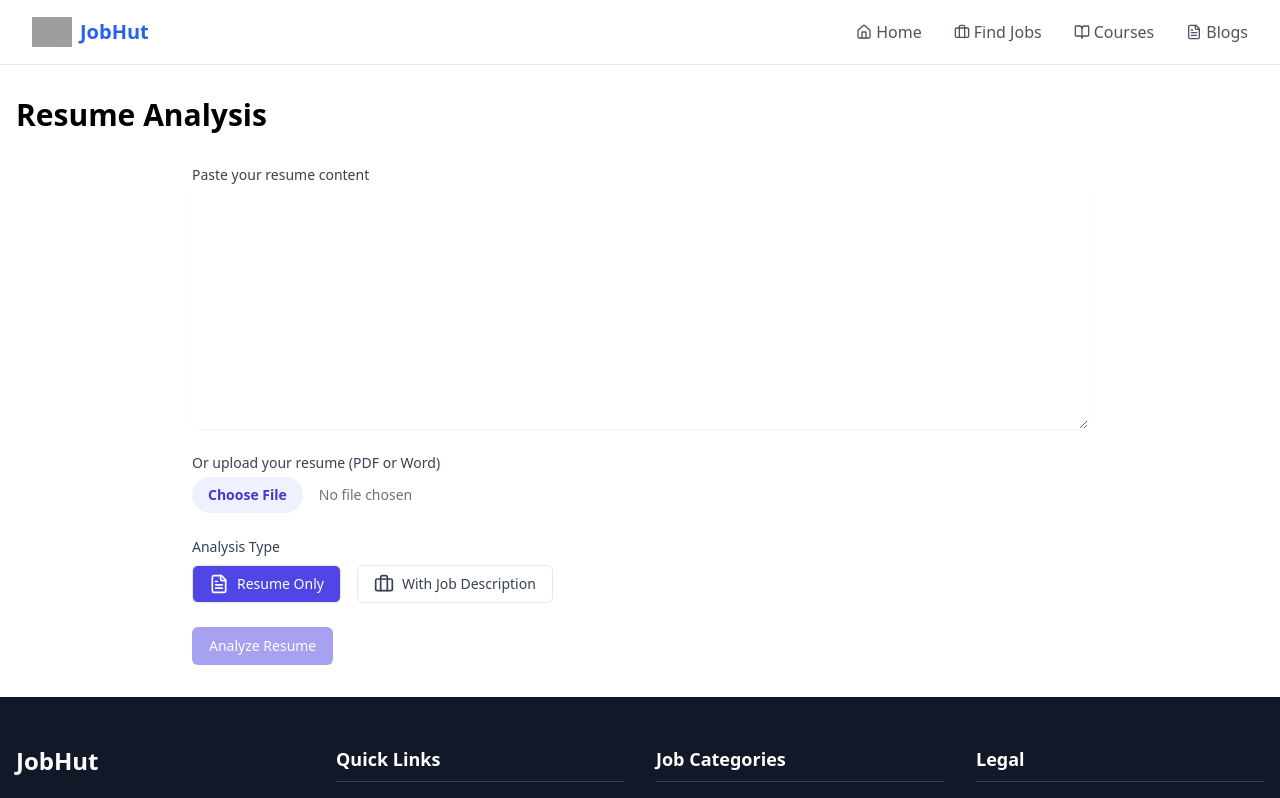
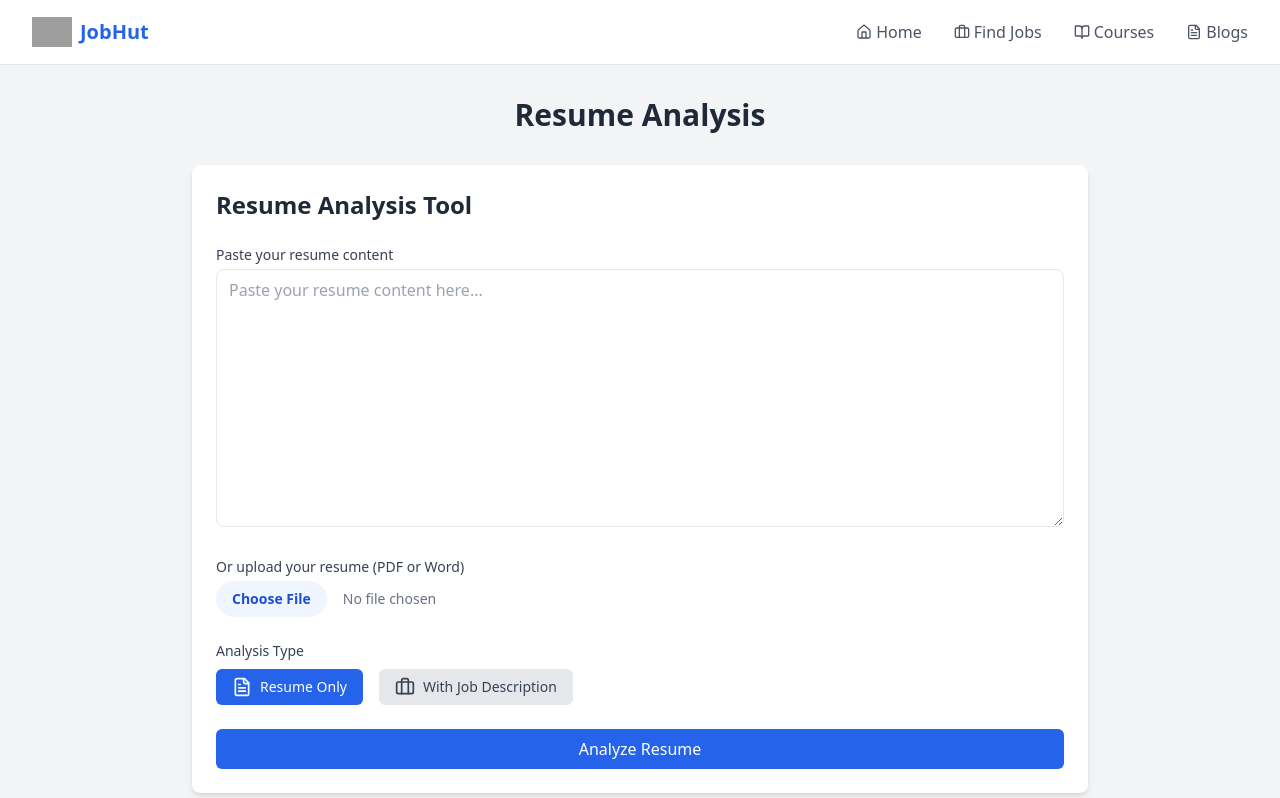
Before and after one commit to Adithya3618/jobHut, a Next.js app: page /resume-analysis in a window 1280 px wide. Shown: the top 798 px of the page. Built offline with nearby package versions, Linux system fonts and the light colour scheme; grey boxes are pictures that could not be loaded.

Commit message:
change ai resume

```diff
--- a/app/components/ResumeAnalysisForm.js
+++ b/app/components/ResumeAnalysisForm.js
@@ -1,55 +1,87 @@
-'use client'
+'use client';
 
-import { useState } from 'react'
-import { Upload, FileText, Briefcase } from 'lucide-react'
+import { useState } from 'react';
+import { Upload, FileText, Briefcase, AlertCircle } from 'lucide-react';
 
 export default function ResumeAnalysisForm() {
-  const [resumeContent, setResumeContent] = useState('')
-  const [jobDescription, setJobDescription] = useState('')
-  const [file, setFile] = useState(null)
-  const [analysisType, setAnalysisType] = useState('resume')
-  const [isLoading, setIsLoading] = useState(false)
-  const [result, setResult] = useState(null)
+  const [resumeContent, setResumeContent] = useState('');
+  const [jobDescription, setJobDescription] = useState('');
+  const [file, setFile] = useState(null);
+  const [analysisType, setAnalysisType] = useState('resume');
+  const [isLoading, setIsLoading] = useState(false);
+  const [result, setResult] = useState(null);
+  const [error, setError] = useState(null);
 
   const handleFileChange = (e) => {
-    const selectedFile = e.target.files[0]
-    if (selectedFile && (selectedFile.type === 'application/pdf' || selectedFile.type === 'application/vnd.openxmlformats-officedocument.wordprocessingml.document')) {
-      setFile(selectedFile)
+    const selectedFile = e.target.files[0];
+    if (
+      selectedFile &&
+      ['application/pdf', 'application/vnd.openxmlformats-officedocument.wordprocessingml.document'].includes(selectedFile.type)
+    ) {
+      setFile(selectedFile);
+      setError(null);
     } else {
-      alert('Please upload a PDF or Word document')
+      setError('Please upload a PDF or Word document');
+      setFile(null);
+    }
+  };
+
+  const handleSubmit = async (e) => {
+    e.preventDefault();
+    setIsLoading(true);
+    setResult(null);
+    setError(null);
+
+    let content = resumeContent;
+
+    if (file) {
+      const formData = new FormData();
+      formData.append('file', file);
+      try {
+        const response = await fetch('/api/upload', {
+          method: 'POST',
+          body: formData,
+        });
+        if (!response.ok) {
+          throw new Error(`File upload failed: ${response.status} ${response.statusText}`);
+        }
+        const data = await response.json();
+        if (data.success) {
+          content = data.text;
+        } else {
+          throw new Error(data.error || 'File upload failed');
+        }
+      } catch (error) {
+        setIsLoading(false);
+        setError(error.message);
+        return;
       }
     }
 
-  const handleSubmit = async (e) => {
-    e.preventDefault()
-    setIsLoading(true)
-    setResult(null)
-
-    let content = resumeContent
-
-    if (file) {
-      const formData = new FormData()
-      formData.append('file', file)
-      const response = await fetch('/api/upload', {
-        method: 'POST',
-        body: formData
-      })
-      const data = await response.json()
-      if (data.success) {
-        content = data.text
-      } else {
-        setIsLoading(false)
-        alert('Error uploading file')
-        return
-      }
+    if (!content) {
+      setIsLoading(false);
+      setError('Please provide resume content or upload a file');
+      return;
     }
 
-    const apiUrl = "https://generativelanguage.googleapis.com/v1beta/models/gemini-pro:generateContent?key=AIzaSyB5OXRVT7-ga8OaCKMIqyACEA8A0TVZ6ZE"
+    const apiUrl = `https://generativelanguage.googleapis.com/v1beta/models/gemini-pro:generateContent?key=${process.env.NEXT_PUBLIC_API_KEY}`;
 
-    let prompt = `Analyze the following resume and provide a score out of 10, suggestions for improvement, and identify any missing fields or keywords:\n\n${content}`
+    let prompt = `Analyze the following resume and provide a detailed assessment. Include:
+    1. Overall score out of 10
+    2. Strengths of the resume
+    3. Areas for improvement
+    4. Missing key elements or keywords
+    5. Suggestions for better formatting or structure
+    6. Any additional advice for the job seeker
+
+    Resume content:
+    ${content}`;
 
     if (analysisType === 'job' && jobDescription) {
-      prompt = `Analyze the following resume for the given job description. Provide a score out of 10, suggestions for improvement, identify any missing fields or keywords, and assess the resume's suitability for the job:\n\nResume:\n${content}\n\nJob Description:\n${jobDescription}`
+      prompt += `\n\nJob Description:\n${jobDescription}\n\nAdditionally, assess how well the resume matches the job description, including:
+      1. Key skills or experiences that align well
+      2. Important requirements from the job description that are missing in the resume
+      3. Suggestions for tailoring the resume to this specific job`;
     }
 
     try {
@@ -59,44 +91,53 @@ export default function ResumeAnalysisForm() {
           'Content-Type': 'application/json',
         },
         body: JSON.stringify({
-          contents: [{
-            parts: [{ text: prompt }]
-          }]
-        })
-      })
+          contents: [
+            {
+              parts: [{ text: prompt }],
+            },
+          ],
+        }),
+      });
 
-      const data = await response.json()
+      if (!response.ok) {
+        throw new Error('Failed to analyze resume');
+      }
+
+      const data = await response.json();
       if (data.candidates && data.candidates[0] && data.candidates[0].content) {
-        setResult(data.candidates[0].content.parts[0].text)
+        setResult(data.candidates[0].content.parts[0].text);
       } else {
-        setResult('An error occurred while analyzing the resume. Please try again.')
+        throw new Error('Invalid response from API');
       }
     } catch (error) {
-      console.error('Error analyzing resume:', error)
-      setResult('An error occurred while analyzing the resume. Please try again.')
+      console.error('Error analyzing resume:', error);
+      setError('An error occurred while analyzing the resume. Please try again.');
+    } finally {
+      setIsLoading(false);
     }
-
-    setIsLoading(false)
-  }
+  };
 
   return (
-    <div className="max-w-4xl mx-auto">
+    <div className="max-w-4xl mx-auto bg-white shadow-md rounded-lg overflow-hidden">
+      <div className="p-6">
+        <h2 className="text-2xl font-bold mb-6 text-gray-800">Resume Analysis Tool</h2>
         <form onSubmit={handleSubmit} className="space-y-6">
           <div>
-          <label htmlFor="resumeContent" className="block text-sm font-medium text-gray-700">
+            <label htmlFor="resumeContent" className="block text-sm font-medium text-gray-700 mb-1">
               Paste your resume content
             </label>
             <textarea
               id="resumeContent"
               rows={10}
-            className="mt-1 block w-full rounded-md border-gray-300 shadow-sm focus:border-indigo-300 focus:ring focus:ring-indigo-200 focus:ring-opacity-50"
+              className="w-full px-3 py-2 text-gray-700 border rounded-lg focus:outline-none focus:border-blue-500"
               value={resumeContent}
               onChange={(e) => setResumeContent(e.target.value)}
+              placeholder="Paste your resume content here..."
             ></textarea>
           </div>
 
           <div>
-          <label htmlFor="fileUpload" className="block text-sm font-medium text-gray-700">
+            <label htmlFor="fileUpload" className="block text-sm font-medium text-gray-700 mb-1">
               Or upload your resume (PDF or Word)
             </label>
             <input
@@ -104,25 +145,20 @@ export default function ResumeAnalysisForm() {
               id="fileUpload"
               accept=".pdf,.docx"
               onChange={handleFileChange}
-            className="mt-1 block w-full text-sm text-gray-500
-              file:mr-4 file:py-2 file:px-4
-              file:rounded-full file:border-0
-              file:text-sm file:font-semibold
-              file:bg-indigo-50 file:text-indigo-700
-              hover:file:bg-indigo-100"
+              className="w-full text-sm text-gray-500 file:mr-4 file:py-2 file:px-4 file:rounded-full file:border-0 file:text-sm file:font-semibold file:bg-blue-50 file:text-blue-700 hover:file:bg-blue-100"
             />
           </div>
 
           <div>
-          <label className="block text-sm font-medium text-gray-700">Analysis Type</label>
-          <div className="mt-2 space-x-4">
+            <label className="block text-sm font-medium text-gray-700 mb-2">Analysis Type</label>
+            <div className="flex space-x-4">
               <button
                 type="button"
                 onClick={() => setAnalysisType('resume')}
-              className={`inline-flex items-center px-4 py-2 border rounded-md text-sm font-medium ${
+                className={`flex items-center px-4 py-2 rounded-md text-sm font-medium ${
                   analysisType === 'resume'
-                  ? 'bg-indigo-600 text-white'
-                  : 'bg-white text-gray-700 hover:bg-gray-50'
+                    ? 'bg-blue-600 text-white'
+                    : 'bg-gray-200 text-gray-700 hover:bg-gray-300'
                 }`}
               >
                 <FileText className="mr-2 h-5 w-5" />
@@ -131,10 +167,10 @@ export default function ResumeAnalysisForm() {
               <button
                 type="button"
                 onClick={() => setAnalysisType('job')}
-              className={`inline-flex items-center px-4 py-2 border rounded-md text-sm font-medium ${
+                className={`flex items-center px-4 py-2 rounded-md text-sm font-medium ${
                   analysisType === 'job'
-                  ? 'bg-indigo-600 text-white'
-                  : 'bg-white text-gray-700 hover:bg-gray-50'
+                    ? 'bg-blue-600 text-white'
+                    : 'bg-gray-200 text-gray-700 hover:bg-gray-300'
                 }`}
               >
                 <Briefcase className="mr-2 h-5 w-5" />
@@ -145,15 +181,16 @@ export default function ResumeAnalysisForm() {
 
           {analysisType === 'job' && (
             <div>
-            <label htmlFor="jobDescription" className="block text-sm font-medium text-gray-700">
+              <label htmlFor="jobDescription" className="block text-sm font-medium text-gray-700 mb-1">
                 Job Description
               </label>
               <textarea
                 id="jobDescription"
                 rows={5}
-              className="mt-1 block w-full rounded-md border-gray-300 shadow-sm focus:border-indigo-300 focus:ring focus:ring-indigo-200 focus:ring-opacity-50"
+                className="w-full px-3 py-2 text-gray-700 border rounded-lg focus:outline-none focus:border-blue-500"
                 value={jobDescription}
                 onChange={(e) => setJobDescription(e.target.value)}
+                placeholder="Paste the job description here..."
               ></textarea>
             </div>
           )}
@@ -161,20 +198,36 @@ export default function ResumeAnalysisForm() {
           <div>
             <button
               type="submit"
-            disabled={isLoading || (!resumeContent && !file)}
-            className="inline-flex items-center px-4 py-2 border border-transparent text-sm font-medium rounded-md shadow-sm text-white bg-indigo-600 hover:bg-indigo-700 focus:outline-none focus:ring-2 focus:ring-offset-2 focus:ring-indigo-500 disabled:opacity-50"
+              disabled={isLoading}
+              className="w-full bg-blue-600 text-white py-2 px-4 rounded-md hover:bg-blue-700 focus:outline-none focus:ring-2 focus:ring-blue-500 focus:ring-opacity-50 disabled:opacity-50 disabled:cursor-not-allowed transition-colors duration-200"
             >
               {isLoading ? 'Analyzing...' : 'Analyze Resume'}
             </button>
           </div>
         </form>
 
+        {error && (
+          <div className="mt-4 p-4 bg-red-100 border-l-4 border-red-500 text-red-700">
+            <div className="flex">
+              <AlertCircle className="h-5 w-5 mr-2" />
+              <p>{error}</p>
+            </div>
+          </div>
+        )}
+
         {result && (
-        <div className="mt-8 p-6 bg-white rounded-lg shadow-md">
-          <h2 className="text-2xl font-bold mb-4">Analysis Result</h2>
-          <pre className="whitespace-pre-wrap">{result}</pre>
+          <div className="mt-8 p-6 bg-gray-50 rounded-lg shadow-inner">
+            <h3 className="text-xl font-bold mb-4 text-gray-800">Analysis Result</h3>
+            <div className="prose max-w-none">
+              {result.split('\n').map((paragraph, index) => (
+                <p key={index} className="mb-4">
+                  {paragraph}
+                </p>
+              ))}
+            </div>
           </div>
         )}
       </div>
-  )
+    </div>
+  );
 }
--- a/app/resume-analysis/page.js
+++ b/app/resume-analysis/page.js
@@ -1,9 +1,7 @@
-import { Suspense } from 'react'
-import Header from '../components/Header'
-import Footer from '../components/Footer'
-import ResumeAnalysisForm from '../components/ResumeAnalysisForm'
-import Loading from '../components/Loading'
-import PageViewWrapper from '../components/PageViewWrapper'
+import Header from '../components/Header';
+import Footer from '../components/Footer';
+import ResumeAnalysisForm from '../components/ResumeAnalysisForm';
+import PageViewWrapper from '../components/PageViewWrapper';
 
 export const metadata = {
   title: 'Resume Analysis | JobHut',
@@ -13,16 +11,14 @@ export const metadata = {
 export default function ResumeAnalysisPage() {
   return (
     <PageViewWrapper>
-      <div className="flex flex-col min-h-screen">
+      <div className="flex flex-col min-h-screen bg-gray-100">
         <Header />
         <main className="flex-grow container mx-auto px-4 py-8">
-          <h1 className="text-3xl font-bold mb-8">Resume Analysis</h1>
-          <Suspense fallback={<Loading />}>
-            <ResumeAnalysisForm />
-          </Suspense>
+          <h1 className="text-3xl font-bold mb-8 text-center text-gray-800">Resume Analysis</h1>
+          <ResumeAnalysisForm />
         </main>
         <Footer />
       </div>
     </PageViewWrapper>
-  )
+  );
 }
--- a/next.config.js
+++ b/next.config.js
@@ -23,6 +23,10 @@ const nextConfig = {
       },
     ],
   },
+  webpack: (config) => {
+    config.externals = [...config.externals, 'canvas', 'jsdom'];
+    return config;
+  },
 };
 
 module.exports = nextConfig;
```
Also changed, not shown: app/api/upload/route.js (added, +38 -0 lines). Lines whose indentation alone changed are shown as unchanged.
